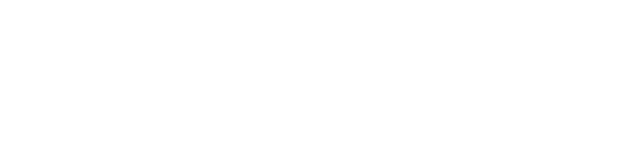
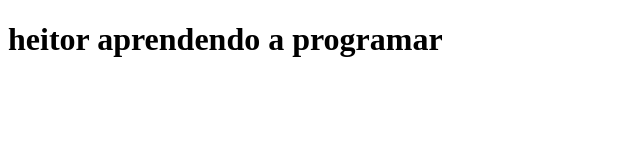
Before and after one commit to heitorfontana/bear2023_git, a plain HTML site: page index2.html in a window 1280 px wide. Shown: the whole page, without its empty margins (0-640 px from the left). Drawn offline with Linux system fonts and the light colour scheme.

Commit message:
segunda mudança

```diff
--- a/index2.html
+++ b/index2.html
@@ -3,9 +3,10 @@
 <head>
   <meta charset="UTF-8">
   <meta name="viewport" content="width=device-width, initial-scale=1.0">
-  <title>Document</title>
+  <title>heitor aprendendo a programar</title>
 </head>
 <body>
+  <h1>heitor aprendendo a programar</H1>
 
 </body>
 </html>
```
